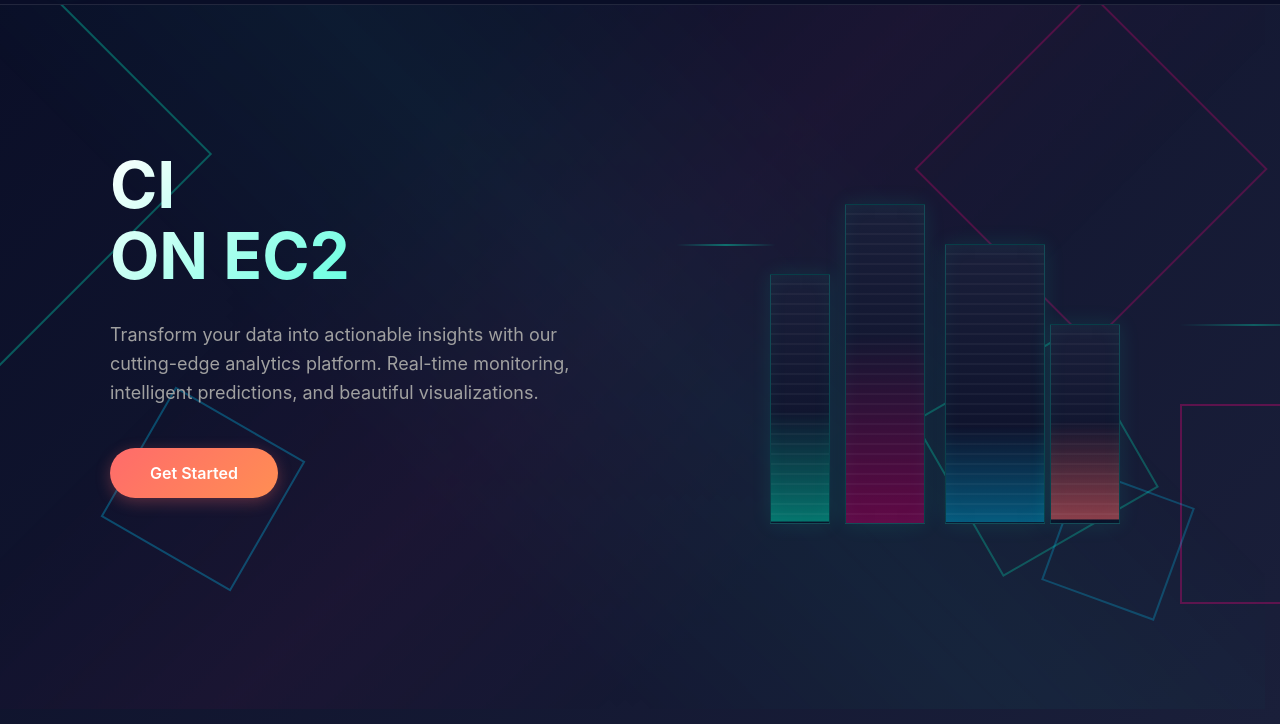
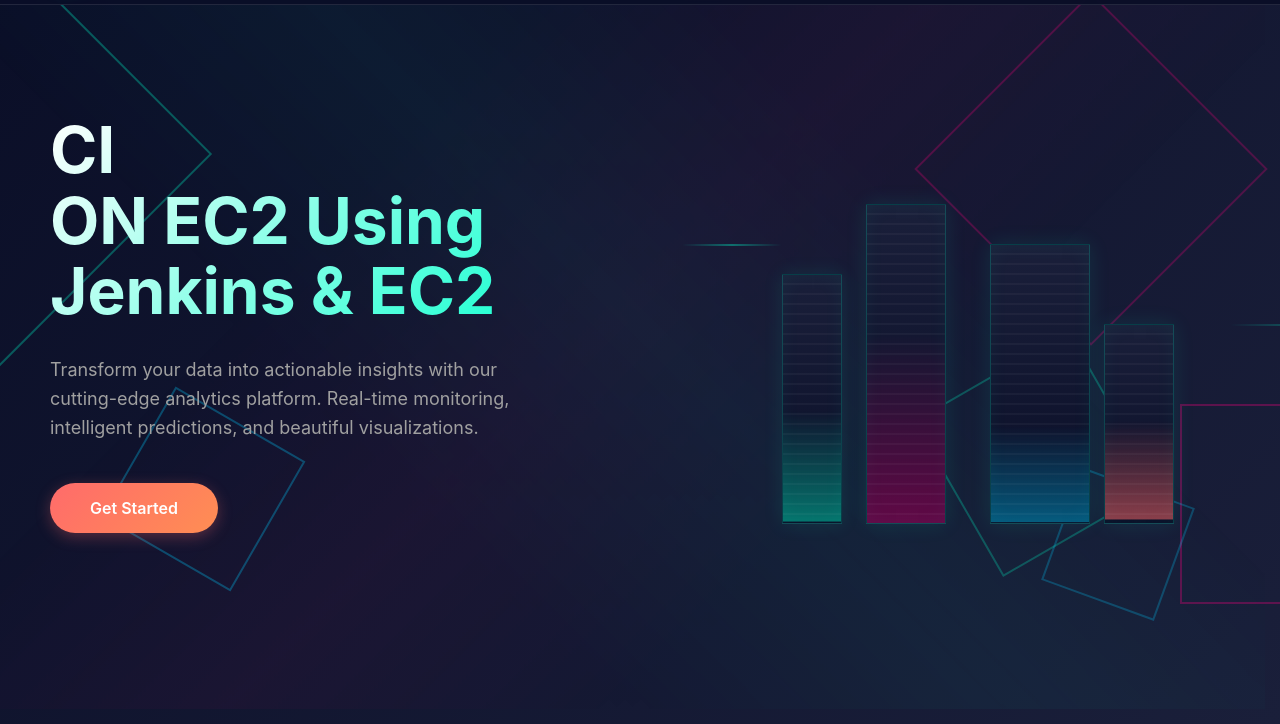
Before and after one commit to ericndungutse/jenkins-sonakube-docker-ec2, a plain HTML site: page index.html in a window 1280 px wide. Shown: the part 76-800 px from the top of the page. Drawn offline with Linux system fonts and the light colour scheme.

Commit message:
new feature

```diff
--- a/index.html
+++ b/index.html
@@ -67,7 +67,7 @@ https://templatemo.com/tm-602-graph-page
 
       <div class="hero-content">
         <div class="hero-text">
-          <h1>CI<br />ON EC2</h1>
+          <h1>CI<br />ON EC2 Using Jenkins & EC2</h1>
           <p>
             Transform your data into actionable insights with our cutting-edge analytics platform. Real-time monitoring,
             intelligent predictions, and beautiful visualizations.
```
